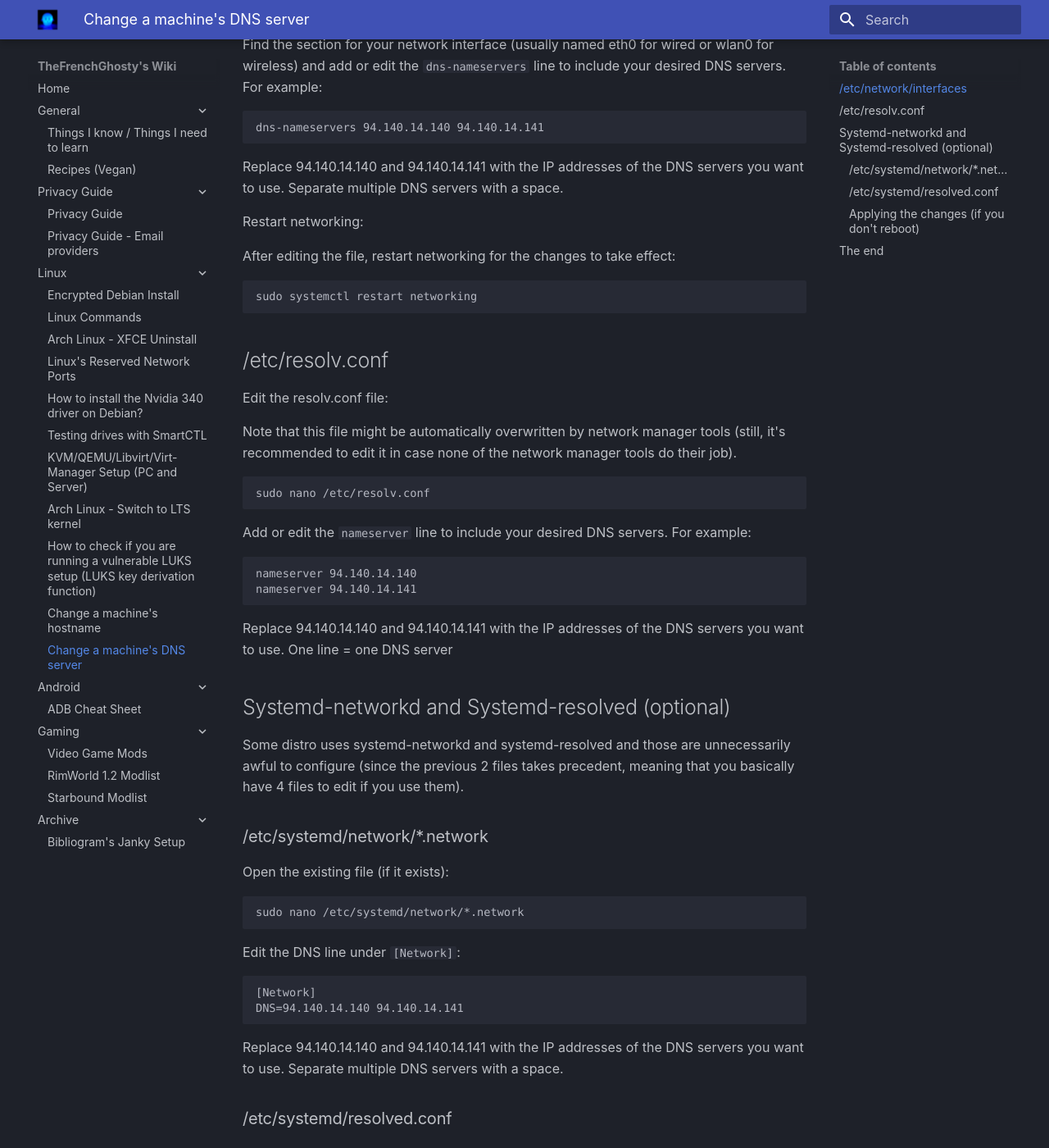
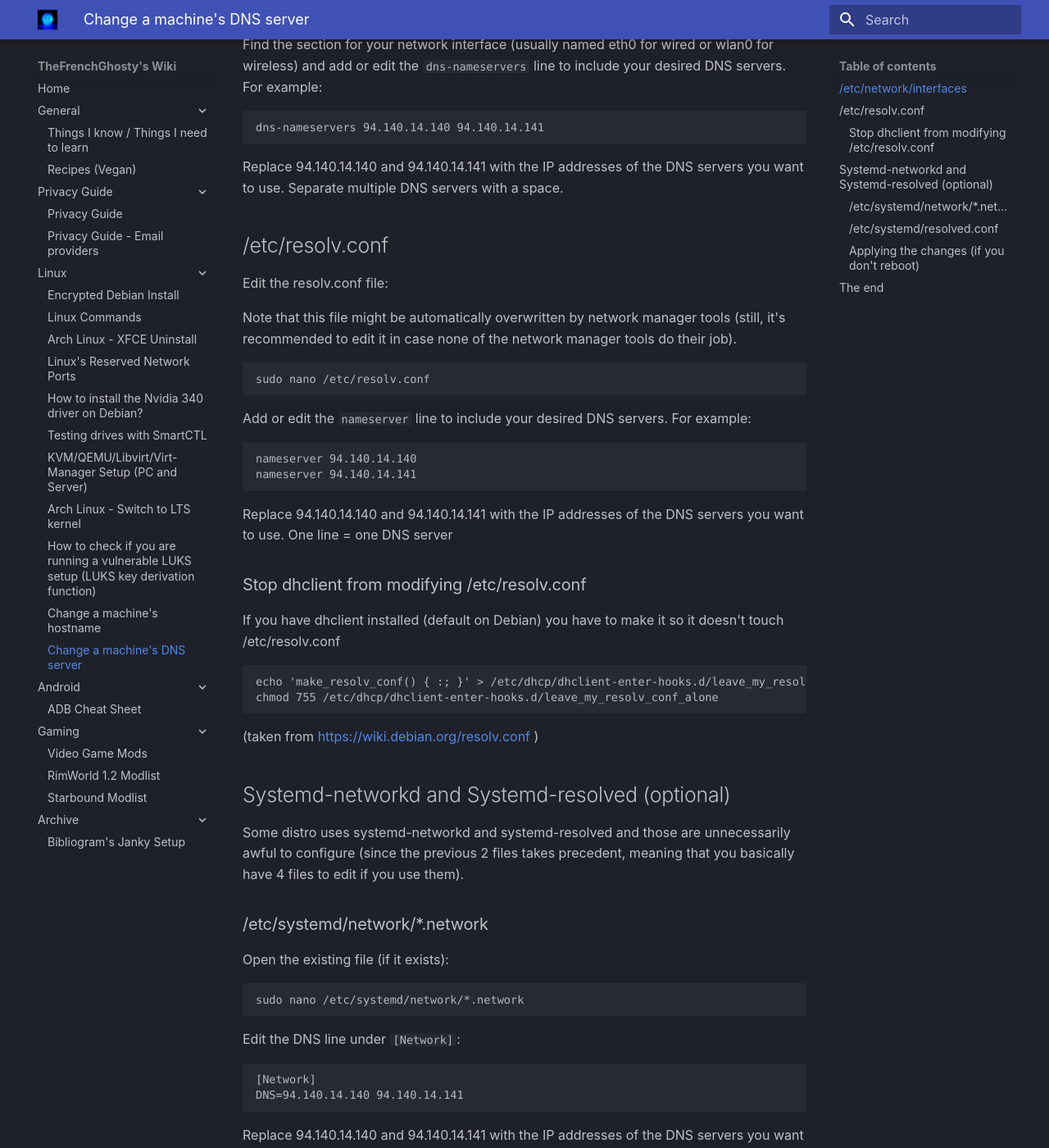
Before and after one commit to TheFrenchGhosty/wiki.thefrenchghosty.me, an MkDocs documentation site: the page built from docs/linux/linux-change-dns.md, in a window 1280 px wide and 1400 px high, scrolled down 537 px. Shown: the whole window at 82% size. Built offline with MkDocs 1.6.1 and Material for MkDocs 9.7.7, drawn with Linux system fonts in a browser that asks for light colours; some of the changed text lies outside the part shown.

Commit message:
Enhance the guide to change a machine DNS server

````diff
--- a/docs/linux/linux-change-dns.md
+++ b/docs/linux/linux-change-dns.md
@@ -22,14 +22,6 @@ dns-nameservers 94.140.14.140 94.140.14.141
 Replace 94.140.14.140 and 94.140.14.141 with the IP addresses of the DNS servers you want to use. Separate multiple DNS servers with a space.
 
 
-Restart networking:
-
-After editing the file, restart networking for the changes to take effect:
-
-```
-sudo systemctl restart networking
-```
-
 # /etc/resolv.conf
 
 Edit the resolv.conf file:
@@ -48,6 +40,17 @@ nameserver 94.140.14.141
 ```
 
 Replace 94.140.14.140 and 94.140.14.141 with the IP addresses of the DNS servers you want to use. One line = one DNS server
+
+## Stop dhclient from modifying /etc/resolv.conf
+
+If you have dhclient installed (default on Debian) you have to make it so it doesn't touch /etc/resolv.conf
+
+```
+echo 'make_resolv_conf() { :; }' > /etc/dhcp/dhclient-enter-hooks.d/leave_my_resolv_conf_alone
+chmod 755 /etc/dhcp/dhclient-enter-hooks.d/leave_my_resolv_conf_alone
+```
+
+(taken from https://wiki.debian.org/resolv.conf )
 
 
 # Systemd-networkd and Systemd-resolved (optional)
````
Also changed, not shown: other parts of docs/linux/linux-change-dns.md (+5 -0 lines).
